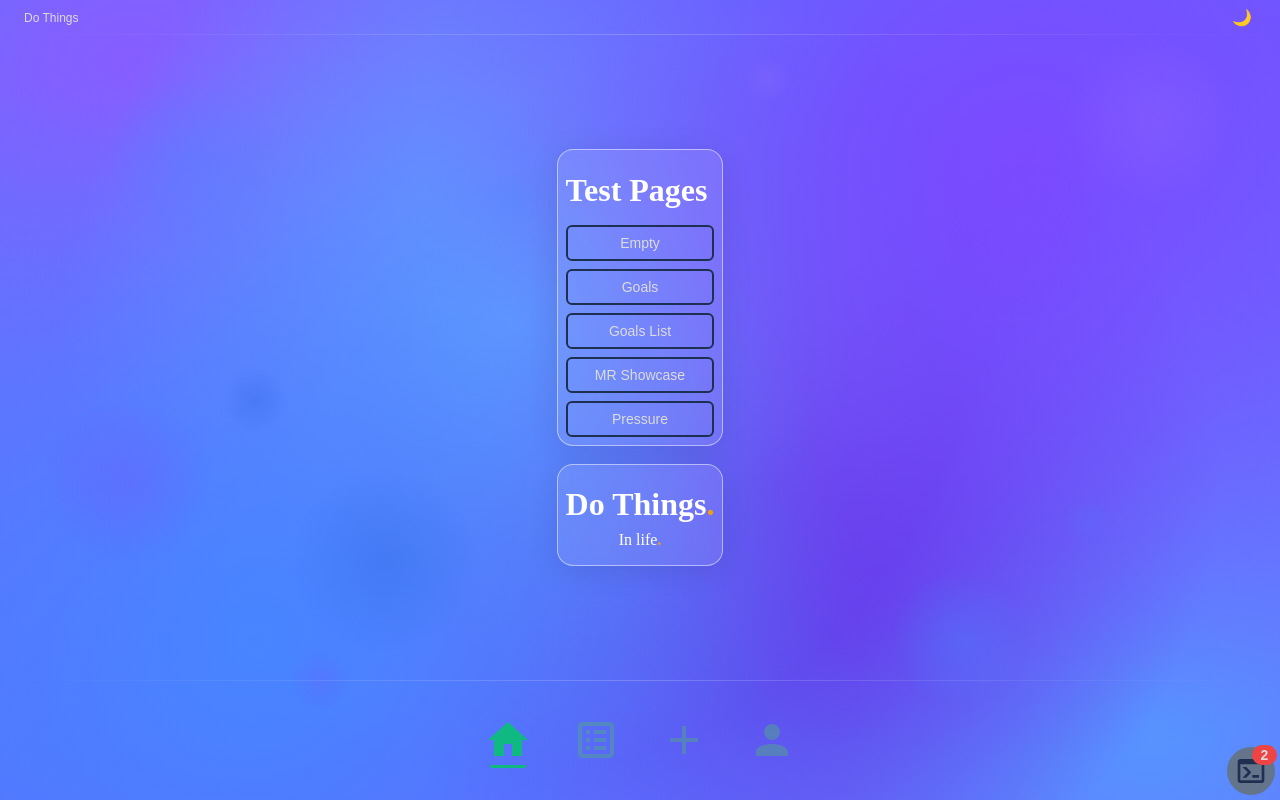
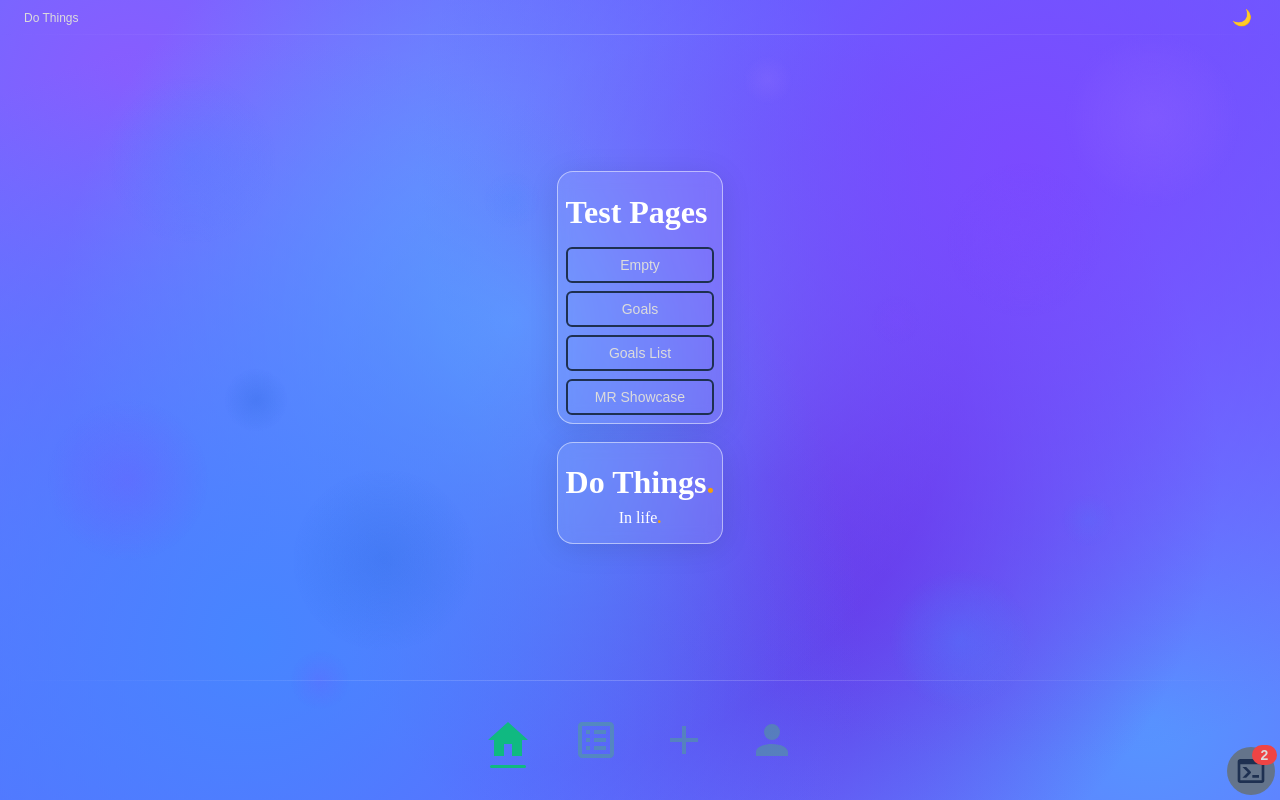
Before and after one commit to RagentDev/do-things, a SvelteKit app: page / in a window 1280 px wide. Built offline with nearby package versions, Linux system fonts and the light colour scheme.

Commit message:
And fixed this also

```diff
--- a/src/routes/+page.svelte
+++ b/src/routes/+page.svelte
@@ -7,8 +7,7 @@
 		{ name: 'Empty', path: '/_test/empty' },
 		{ name: 'Goals', path: '/_test/goals' },
 		{ name: 'Goals List', path: '/_test/goals-list' },
-		{ name: 'MR Showcase', path: '/_test/mr-showcase' },
-		{ name: 'Pressure', path: '/_test/pressure' }
+		{ name: 'MR Showcase', path: '/_test/mr-showcase' }
 	];
 </script>
 
```
